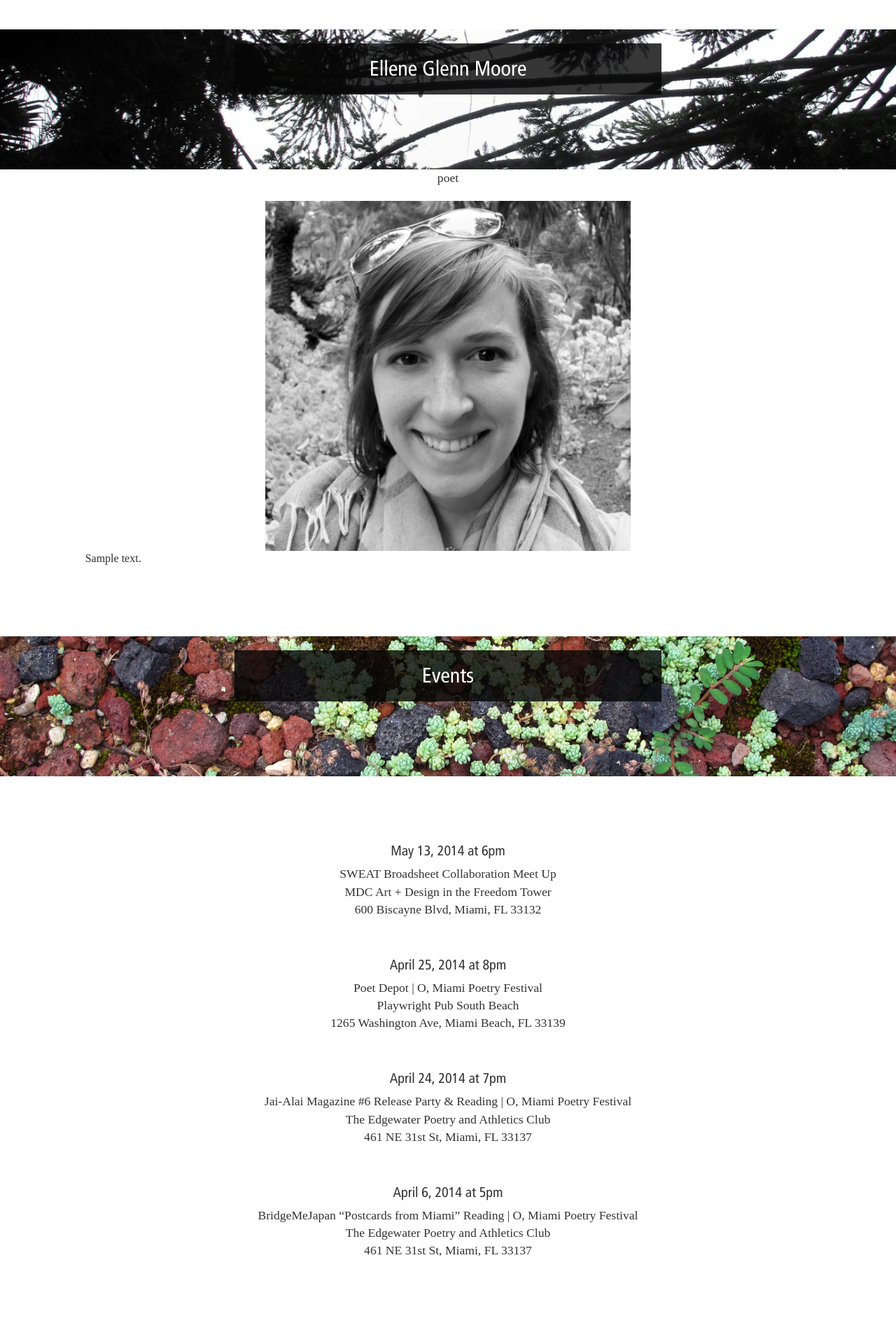
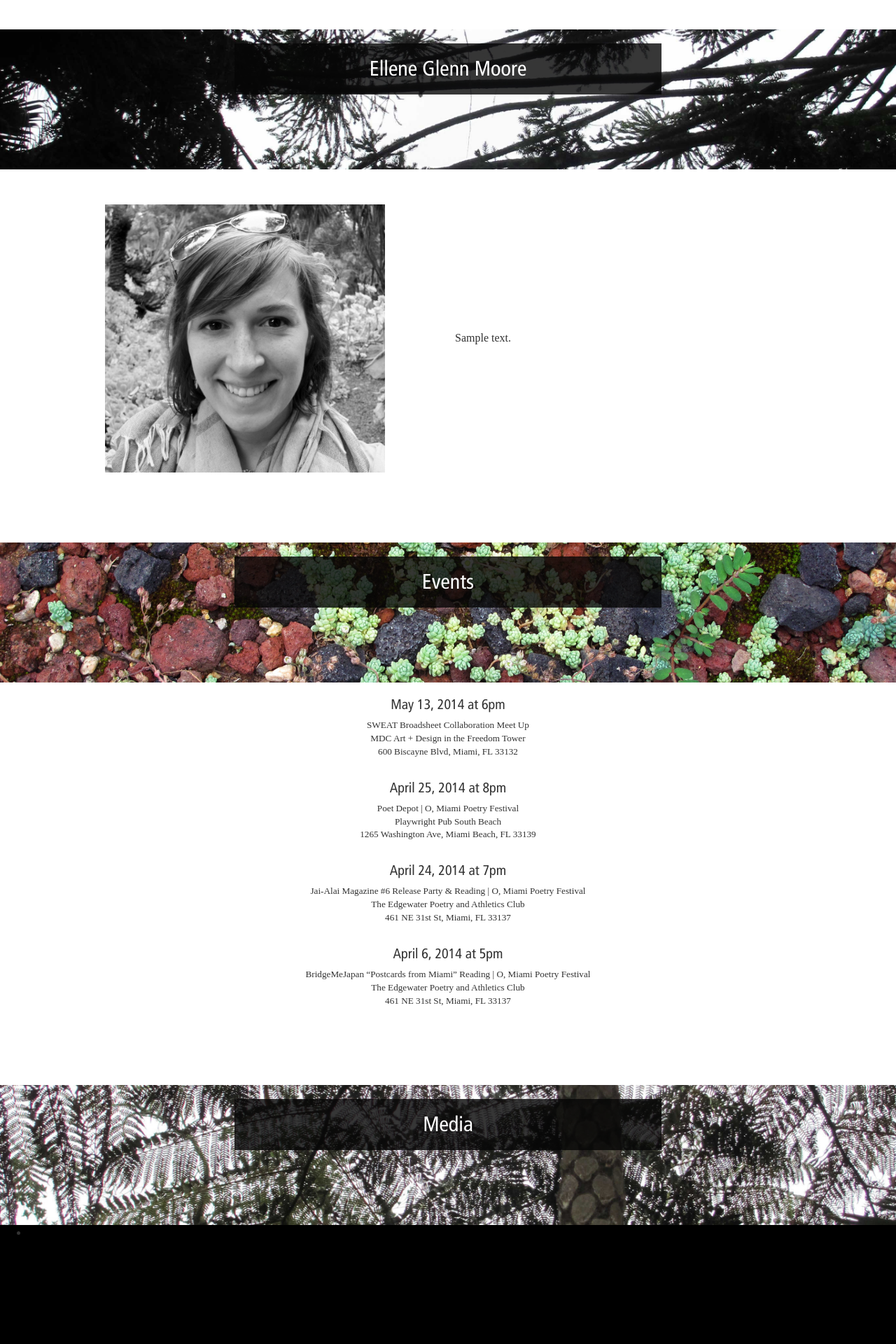
Before and after one commit to asmoore/elleneglennmoore, a Django app: template personalsite/templates/base.html in a window 1280 px wide. Shown: the part 854-2774 px from the top of the page at 70% size. Run offline with Django 3.2, Linux system fonts and the light colour scheme; data comes from the database, SQL or seed files in the repository; the template is opened without the code that fills it: values that come from a table or form of the project are taken from there, most other values are stand-ins (such as "Sample title", 1, 10 or a date in 2020); parts of the project's set-up code (start-up, migrations or seed data) failed here and were passed over; some libraries are stand-ins or nearby versions; grey boxes are pictures that could not be loaded.

Commit message:
made table for about

```diff
--- a/personalsite/templates/base.html
+++ b/personalsite/templates/base.html
@@ -53,13 +53,12 @@
           <h2 style="padding:20px;background-color:rgba(5,5,5,.8)">Ellene Glenn Moore</h2>
         </div>
       </section>
-      <div class="col-sm-10 col-sm-offset-1">
-        <p class="lead text-center">
-          poet
-        </p>
-        <center><img src="{% static "img/ElleneGlennMoore.jpg" %}" alt="My image"></center>
-        {{ biography_text }}
-      </div>
+      <table BORDER="0" CELLPADDING="3" CELLSPACING="3">
+      <tr>
+      <td> <img id="bio" src="{% static "img/ElleneGlennMoore.jpg" %}" alt="My image"></td>
+      <td>{{ biography_text }}</td>
+      </tr>
+      </table>
       </div>
 
 <!-- EVENTS -->
@@ -71,9 +70,6 @@
         </div>
       </section>
       <div class="col-sm-8 col-sm-offset-2 text-center">
-
-        <h1>Events</h1>
-
         {% for event in events %}
           <h3>{{ event.event_date }}</h3>
           <p>{{ event.event_description|linebreaks }}</p>
--- a/src/css/elleneglennmoore.css
+++ b/src/css/elleneglennmoore.css
@@ -322,10 +322,16 @@
   width: 500px;
 }
 
+p {
+  font-size: 75%;
+  display: inline-block;
+}
+
 p[id="contact"] {
   padding-left: 30px;
   font-family: minion-pro;
-  font-size: 110%;
+  font-size: 90%;
+  display: block;
 }
 
 .jumbotron {
@@ -373,8 +379,24 @@
   padding: 0px;
 }
 
+/* About */
+
 img {
-  height: 500px;
+  height: auto;
+  width: 400px;
+  display: inline-block;
+}
+
+table {
+  margin-top: 50px;
+  margin-left: 100px;
+  margin-right: 100px;
+  min-height: 80%;
+}
+
+td {
+  padding-left: 50px;
+  padding-right: 50px;
 }
 
 /* Slidr */
```
Also changed, not shown: src/img/banner5.jpg, src/img/texture2.jpg (deleted), 1 other file.
